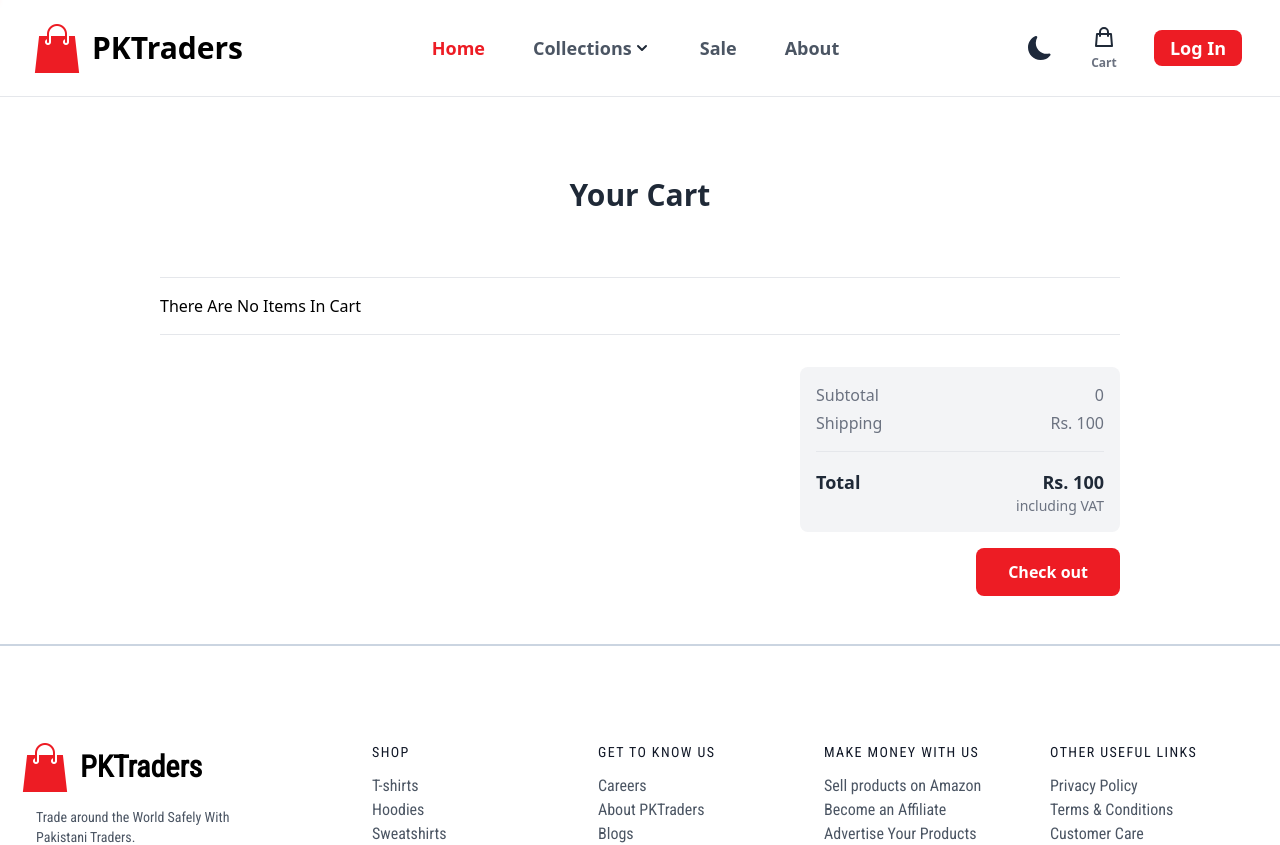
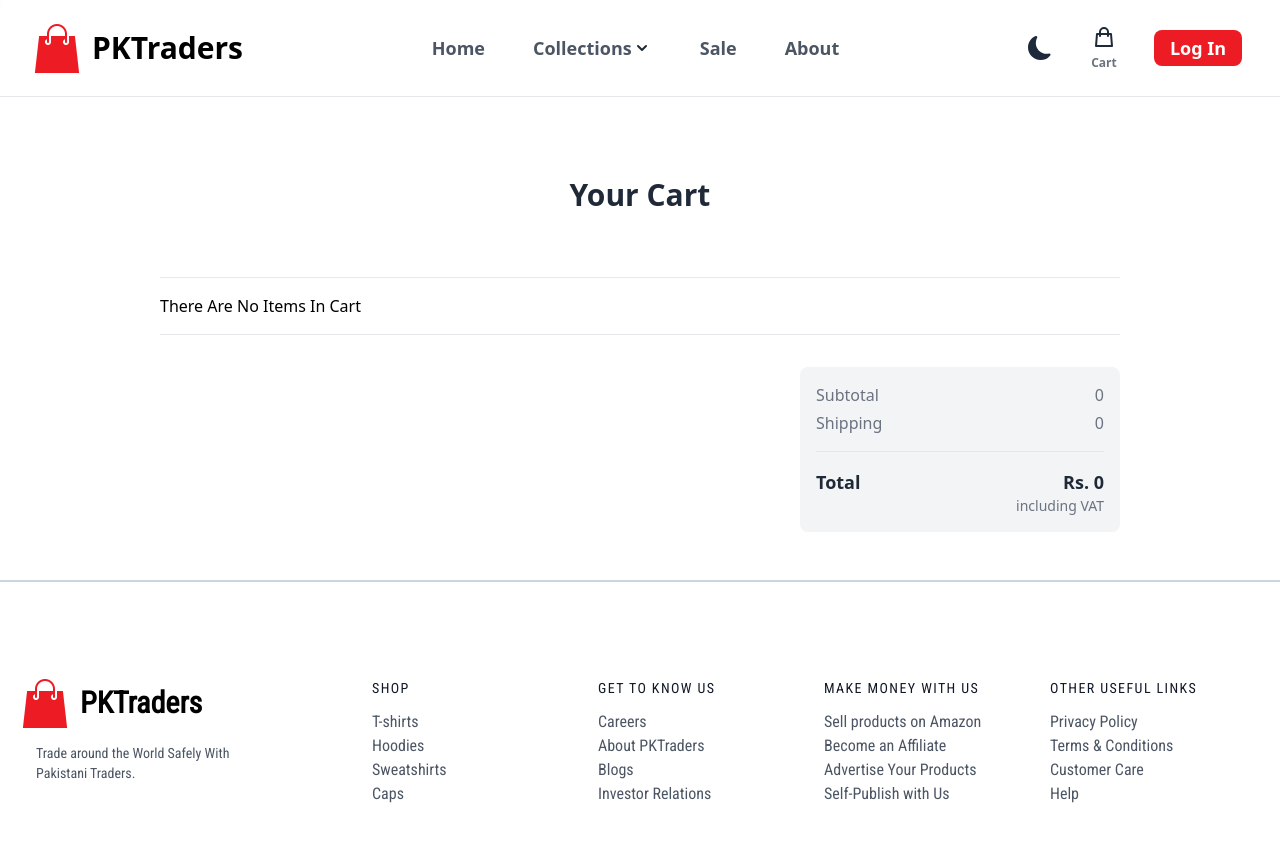
Before and after one commit to hammadqurashi/PKtraders, a Next.js app: page /cart in a window 1280 px wide. Shown: the top 845 px of the page. Built offline with nearby package versions, Linux system fonts and the light colour scheme.

Commit message:
Some Changes

```diff
--- a/app/(pages)/cart/page.js
+++ b/app/(pages)/cart/page.js
@@ -20,6 +20,8 @@ const Cart = () => {
     subtractQuantity,
   } = context;
 
+  // Calulating Shipping Fee
+  const shippingFee = subtotal != 0 ? 100 : 0;
   return (
     <>
       <div className="bg-white dark:bg-dark-primaryBackground py-6 sm:py-8 lg:py-12">
@@ -132,7 +134,7 @@ const Cart = () => {
 
                 <div className="flex justify-between gap-4 text-gray-500 dark:text-dark-primaryText">
                   <span>Shipping</span>
-                  <span>Rs. 100</span>
+                  <span>{shippingFee}</span>
                 </div>
               </div>
 
@@ -142,7 +144,7 @@ const Cart = () => {
 
                   <span className="flex flex-col items-end">
                     <span className="text-lg font-bold">
-                      Rs. {subtotal + 100}
+                      Rs. {subtotal + shippingFee}
                     </span>
                     <span className="text-sm text-gray-500 dark:text-dark-secondaryText">
                       including VAT
@@ -152,12 +154,14 @@ const Cart = () => {
               </div>
             </div>
 
+            {subtotal >= 1 && (
               <Link
                 href="/checkout"
                 className="inline-block rounded-lg bg-[#ed1c24] px-8 py-3 text-center text-sm font-semibold text-white outline-none transition duration-100 focus-visible:ring md:text-base"
               >
                 Check out
               </Link>
+            )}
           </div>
           {/* <!-- totals - end --> */}
         </div>
--- a/components/Navbar.js
+++ b/components/Navbar.js
@@ -1,10 +1,10 @@
 "use client";
-import React, { useState, useContext } from "react";
+import React, { useState, useContext, useEffect } from "react";
 import cartContext from "@/app/context/cart/cartContext";
 import Link from "next/link";
 import Image from "next/image";
 import ThemeSwitch from "./ThemeSwitch";
-
+import { usePathname } from "next/navigation";
 const Navbar = () => {
   // useContext hook
   const context = useContext(cartContext);
@@ -28,6 +28,9 @@ const Navbar = () => {
   const toggleDropDownfunc = () => {
     settoggleDropDown(!toggleDropDown);
   };
+
+  const pathName = usePathname();
+
   return (
     <>
       <header className="mb-8 border-b dark:bg-dark-secondaryBackground">
@@ -51,14 +54,21 @@ const Navbar = () => {
 
           {/* <!-- nav - start --> */}
           <nav className="hidden gap-12 lg:flex 2xl:ml-16">
-            <Link href="/" className="text-lg font-semibold text-[#ed1c24]">
+            <Link
+              href="/"
+              className={`${
+                pathName == "/"
+                  ? "text-[#ed1c24]"
+                  : "text-gray-600 dark:text-dark-primaryText"
+              } text-lg font-semibold`}
+            >
               Home
             </Link>
             <div
               onMouseEnter={() => setcollectionDropDown(!collectionDropDown)}
               onMouseLeave={() => setcollectionDropDown(!collectionDropDown)}
               onClick={() => setcollectionDropDown(!collectionDropDown)}
-              className="cursor-pointer relative flex items-center text-lg font-semibold text-gray-600 dark:text-dark-primaryText transition duration-100 active:text-[#ed1c24]"
+              className="cursor-pointer relative flex items-center text-lg font-semibold text-gray-600 dark:text-dark-primaryText transition duration-100"
             >
               Collections
               <svg
@@ -87,7 +97,11 @@ const Navbar = () => {
                   <div className="py-1" role="none">
                     <Link
                       href="/tshirts"
-                      className="text-gray-700 dark:text-dark-primaryText block px-4 py-2 text-base hover:bg-gray-100 dark:hover:bg-dark-primaryBackground"
+                      className={`${
+                        pathName == "/tshirts"
+                          ? "text-[#ed1c24]"
+                          : "text-gray-700 dark:text-dark-primaryText"
+                      } block px-4 py-2 text-base hover:bg-gray-100 dark:hover:bg-dark-primaryBackground`}
                       role="menuitem"
                       tabIndex="-1"
                       id="menu-item-0"
@@ -96,7 +110,11 @@ const Navbar = () => {
                     </Link>
                     <Link
                       href="/hoodies"
-                      className="text-gray-700 dark:text-dark-primaryText block px-4 py-2 text-base hover:bg-gray-100 dark:hover:bg-dark-primaryBackground"
+                      className={`${
+                        pathName == "/hoodies"
+                          ? "text-[#ed1c24]"
+                          : "text-gray-700 dark:text-dark-primaryText"
+                      } block px-4 py-2 text-base hover:bg-gray-100 dark:hover:bg-dark-primaryBackground`}
                       role="menuitem"
                       tabIndex="-1"
                       id="menu-item-1"
@@ -105,7 +123,11 @@ const Navbar = () => {
                     </Link>
                     <Link
                       href="/sweatshirts"
-                      className="text-gray-700 dark:text-dark-primaryText block px-4 py-2 text-base hover:bg-gray-100 dark:hover:bg-dark-primaryBackground"
+                      className={`${
+                        pathName == "/sweatshirts"
+                          ? "text-[#ed1c24]"
+                          : "text-gray-700 dark:text-dark-primaryText"
+                      } block px-4 py-2 text-base hover:bg-gray-100 dark:hover:bg-dark-primaryBackground`}
                       role="menuitem"
                       tabIndex="-1"
                       id="menu-item-2"
@@ -114,7 +136,11 @@ const Navbar = () => {
                     </Link>
                     <Link
                       href="/caps"
-                      className="text-gray-700 dark:text-dark-primaryText block w-full px-4 py-2 text-left text-base hover:bg-gray-100 dark:hover:bg-dark-primaryBackground"
+                      className={`${
+                        pathName == "/caps"
+                          ? "text-[#ed1c24]"
+                          : "text-gray-700 dark:text-dark-primaryText"
+                      } block px-4 py-2 text-base hover:bg-gray-100 dark:hover:bg-dark-primaryBackground`}
                       role="menuitem"
                       tabIndex="-1"
                       id="menu-item-3"
@@ -134,7 +160,11 @@ const Navbar = () => {
             </a>
             <Link
               href="/about"
-              className="text-lg font-semibold text-gray-600 dark:text-dark-primaryText transition duration-100 active:text-[#ed1c24]"
+              className={`text-lg font-semibold ${
+                pathName == "/about"
+                  ? "text-[#ed1c24]"
+                  : " text-gray-600 dark:text-dark-primaryText "
+              } transition duration-100`}
             >
               About
             </Link>
```
Lines whose indentation alone changed are shown as unchanged.
